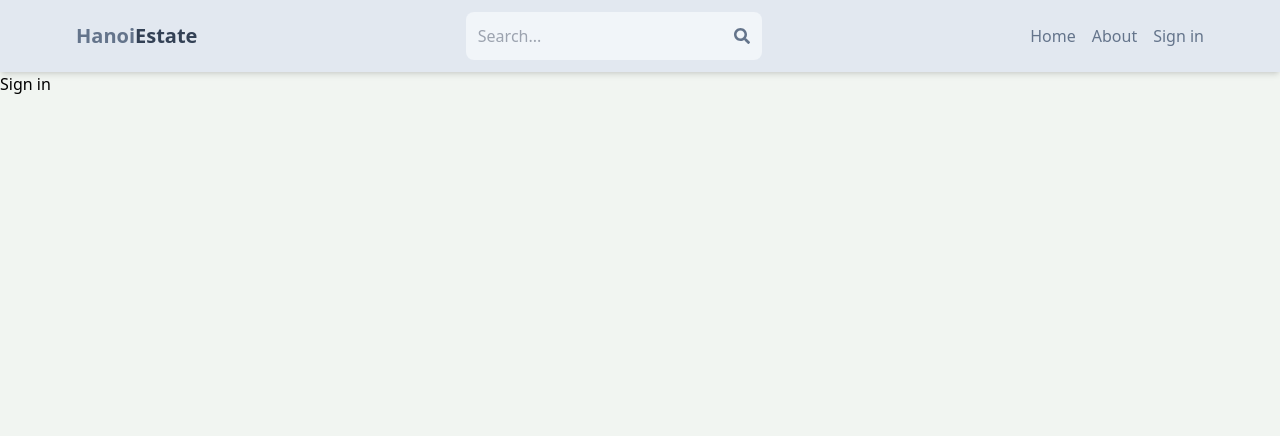
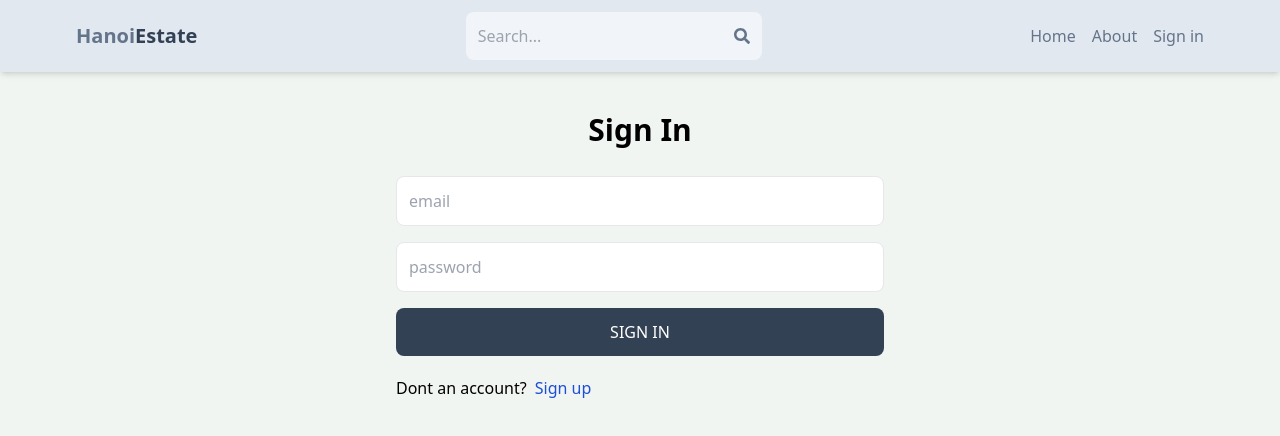
Before and after one commit to sonng17/estate-marketplace, a React (Vite) app in the folder client/: page /sign-in in a window 1280 px wide. Shown: the top 436 px of the page. Built offline with nearby package versions, Linux system fonts and the light colour scheme.

Commit message:
complete sign in page functionality

```diff
--- a/client/src/pages/SignIn.jsx
+++ b/client/src/pages/SignIn.jsx
@@ -1,6 +1,88 @@
 /* eslint-disable no-unused-vars */
-import React from "react";
+import React, { useState } from "react";
+import { Link, useNavigate } from "react-router-dom";
 
 export default function SignIn() {
-  return <div>Sign in</div>;
+  const [formData, setFormData] = useState({}); // to save form information
+  const [loading, setLoading] = useState(false); // to set loanding effect
+  const [error, setError] = useState(null); // to debug if error happend
+  const navigate = useNavigate(); // to navigate when sign up successfully
+
+  // Handle changes when type input
+  const handleChange = (e) => {
+    setFormData({
+      ...formData, // to keep information, dont want to lose track
+      [e.target.id]: e.target.value, // add new changes
+    });
+  };
+  console.log(formData);
+
+  // Handle changes when submit the form to db
+  const handleSubmit = async (e) => {
+    e.preventDefault(); //Prevent reload page when submit
+    try {
+      setLoading(true);
+      // send sign up request and get response
+      const res = await fetch("api/auth/signin", {
+        // fetch is JS methods to get resources from server by send HTTP request and return a promise
+        method: "POST",
+        headers: {
+          "Content-Type": "application/json",
+        },
+        body: JSON.stringify(formData), // need to stringify formData to string to send it to internet
+      });
+      const data = await res.json(); // convert response from promise to JSON to use and handle code
+      console.log(data);
+
+      // Debug and handle error
+      // if submit false
+      if (data.success === false) {
+        setLoading(false);
+        setError(data.message);
+        return; // return to end submit function, prevent navigate to home page
+      } // otherwise
+      setLoading(false);
+      setError(null);
+      navigate("/");
+    } catch (error) {
+      setLoading(false);
+      setError(error.message);
+    }
+  };
+
+  return (
+    <div className="p-3 max-w-lg mx-auto">
+      <h1 className="text-3xl text-center font-semibold my-7">Sign In</h1>
+      <form onSubmit={handleSubmit} className="flex flex-col gap-4">
+        <input
+          type="email"
+          placeholder="email"
+          className="border p-3 rounded-lg"
+          id="email"
+          onChange={handleChange}
+        />
+
+        <input
+          type="password"
+          placeholder="password"
+          className="border p-3 rounded-lg"
+          id="password"
+          onChange={handleChange}
+        />
+        <button
+          disabled={loading}
+          className="bg-slate-700 text-white p-3 rounded-lg uppercase hover:opacity-95 disabled:opacity-80"
+        >
+          {loading ? "Loading..." : "Sign in"}
+        </button>
+      </form>
+      <div className="flex gap-2 mt-5">
+        <p>Dont an account?</p>
+        <Link to={"/sign-up"}>
+          <span className="text-blue-700">Sign up</span>
+        </Link>
+      </div>
+      {error && <p className="text-red-500 mt-5"> {error}</p>}
+    </div>
+  );
 }
```
